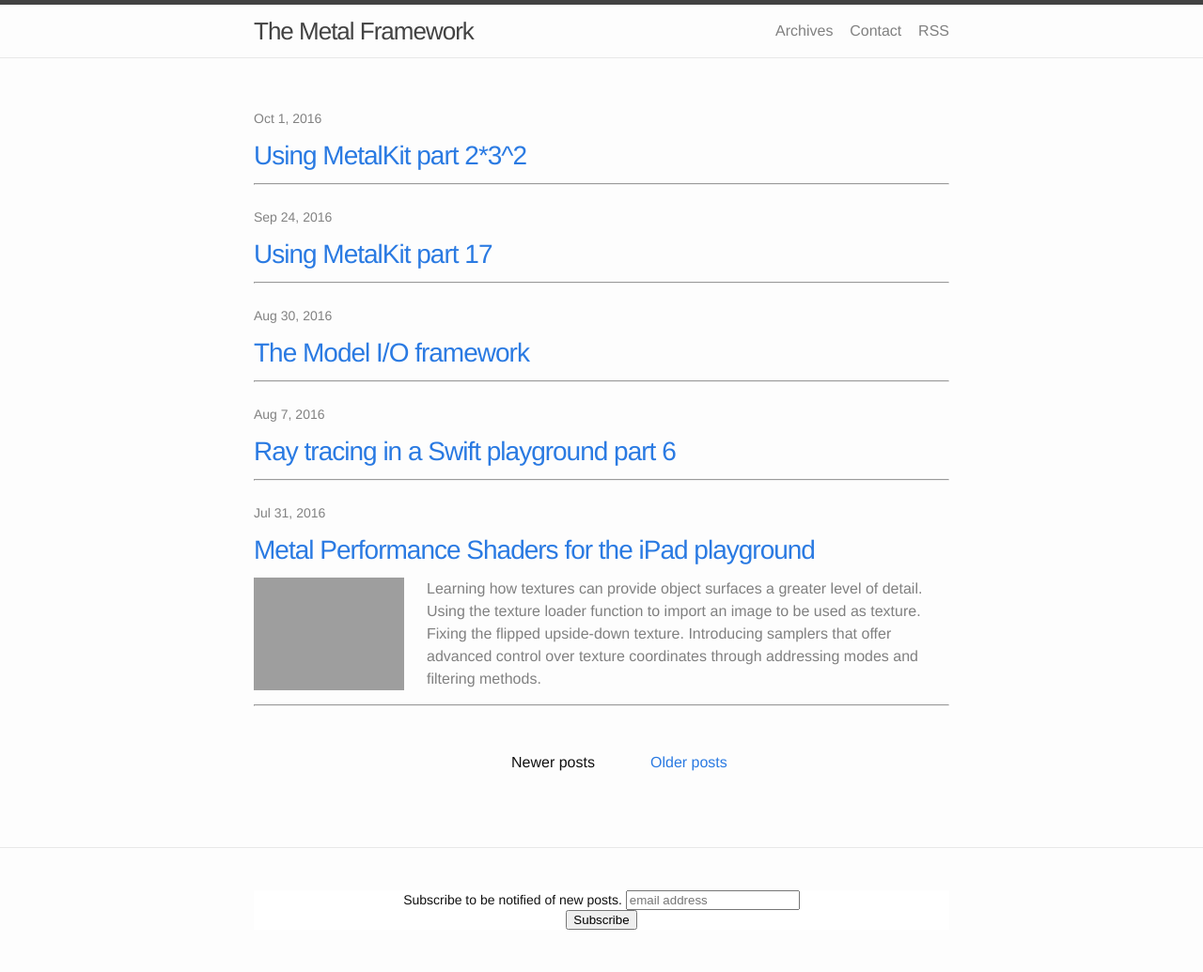
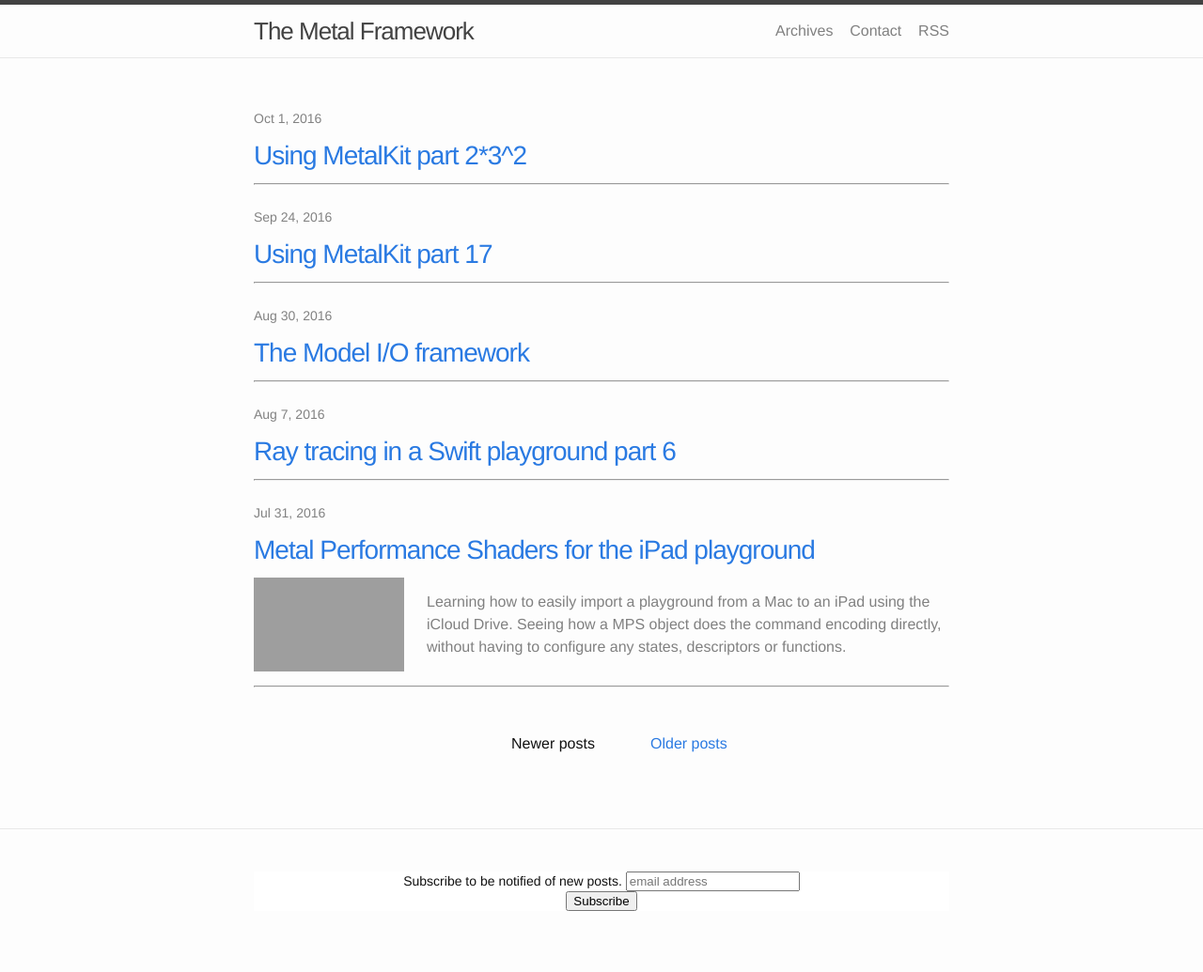
Before and after one commit to AlirioLau/metalkit.github.io, a Jekyll site: the page built from index.html, in a window 1280 px wide. Shown: the whole page at 94% size. Built offline with Jekyll 4.4.1, drawn with Linux system fonts in a browser that asks for light colours; the list of posts is cut into pages by our own code; comment, search, counter and statistics services are not loaded; grey boxes are pictures that could not be loaded.

Commit message:
initial commit

```diff
--- a/_posts/2016-07-31-metal-performance-shaders-for-the-ipad-playground.markdown
+++ b/_posts/2016-07-31-metal-performance-shaders-for-the-ipad-playground.markdown
@@ -1,7 +1,7 @@
 ---
 published: true
 title: Metal Performance Shaders for the iPad playground
-summary: <div><div style="display:inline-block;"><img src = "https://raw.githubusercontent.com/MetalKit/images/master/mps_9.png" alt="Metal" height="120" width="160"></div><div style="display:inline-block; width:75%; padding-left:1.5em; color:grey; vertical-align:middle;">Learning how textures can provide object surfaces a greater level of detail. Using the texture loader function to import an image to be used as texture. Fixing the flipped upside-down texture. Introducing samplers that offer advanced control over texture coordinates through addressing modes and filtering methods.</div></div>
+summary: <div><div style="display:inline-block;"><img src = "https://raw.githubusercontent.com/MetalKit/images/master/mps_9.png" alt="Metal" height="100" width="160"></div><div style="display:inline-block; width:75%; padding-left:1.5em; color:grey; vertical-align:middle;">Learning how to easily import a playground from a Mac to an iPad using the iCloud Drive. Seeing how a MPS object does the command encoding directly, without having to configure any states, descriptors or functions.</div></div>
 layout: post
 ---
 As many of you might have seen at `WWDC 2016`, the new [Playground app for the iPad](https://developer.apple.com/videos/play/wwdc2016/408/) was a really big hit! As an already playgrounds lover, for me it was even more than that. Now we are able to easily write `Swift` code on the iPad and run it with just a button tap. Today we are going to have fun with __Metal Performance Shaders (MPS)__ since I have not discussed about them before, and also because it is so easy to use them on mobile devices. This reminds me to warn you, the `MPS` framework only works on `iOS` and `tvOS` devices. We will look into a handy way of writing the playground on a `macOS` device and then sharing it with your mobile device through the `iCloud Drive`. Also, the `iPad` playgrounds are working only on `iOS 10` or newer.
```
Also changed, not shown: 2 other files.
